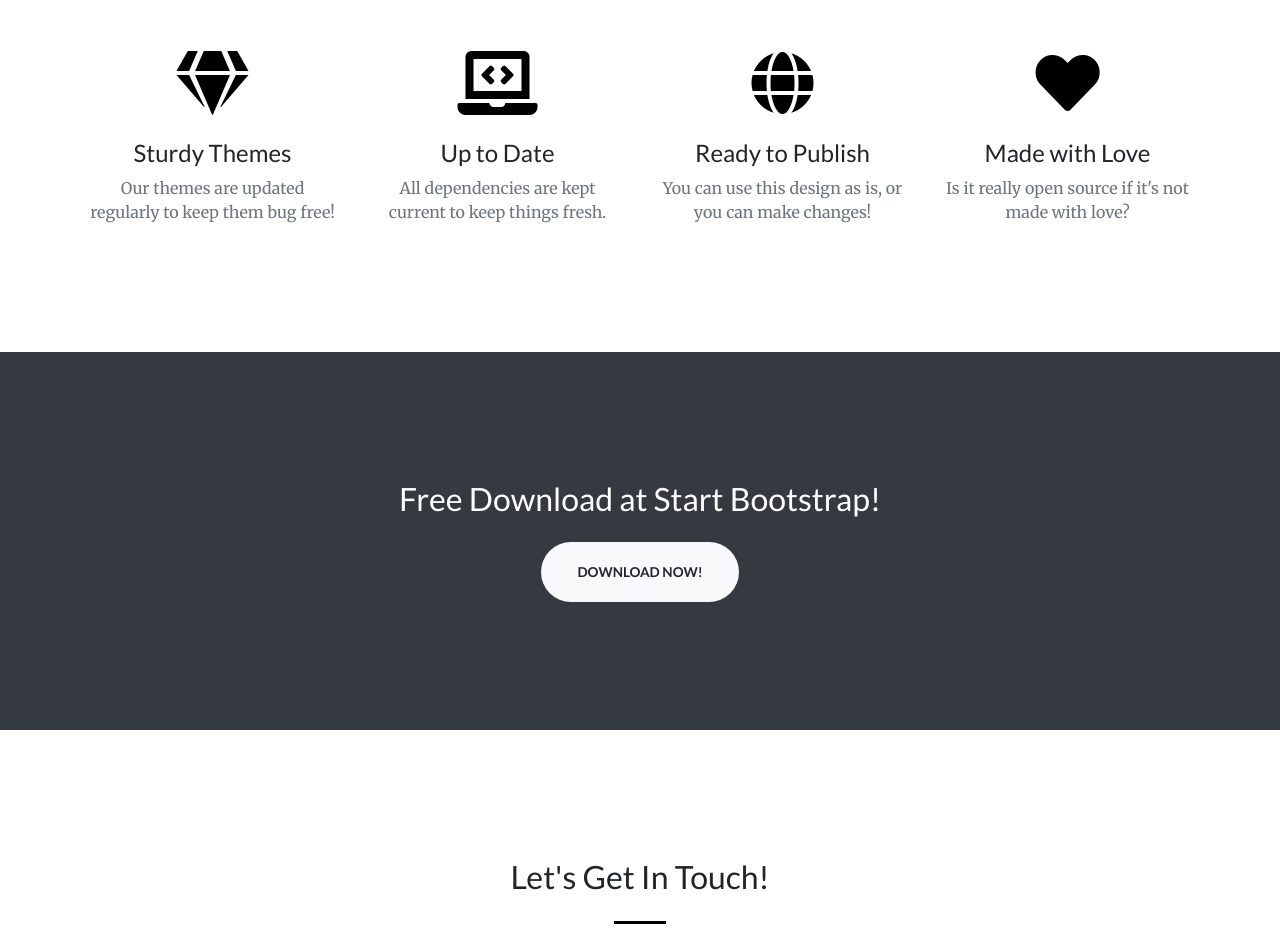
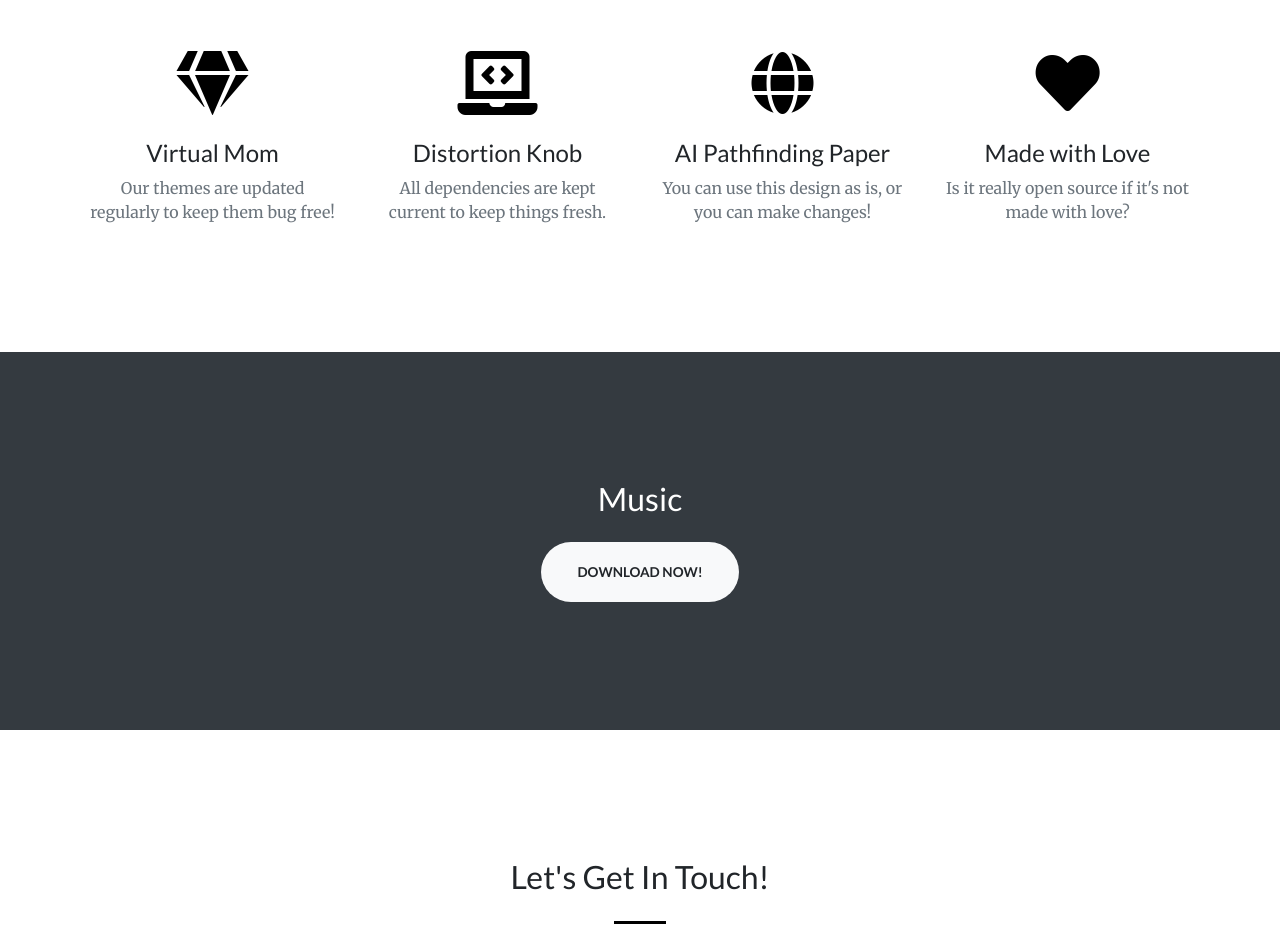
Before and after one commit to FrankHartmanDSP/Personal-Website-V2, a website with bundled scripts: page index.html in a window 1280 px wide. Shown: the part 1938-2877 px from the top of the page. Built offline with nearby package versions, Linux system fonts and the light colour scheme.

Commit message:
Changing header names

```diff
--- a/index.html
+++ b/index.html
@@ -93,21 +93,21 @@
         <div class="col-lg-3 col-md-6 text-center">
           <div class="mt-5">
             <i class="fas fa-4x fa-gem text-primary mb-4"></i>
-            <h3 class="h4 mb-2">Sturdy Themes</h3>
+            <h3 class="h4 mb-2">Virtual Mom</h3>
             <p class="text-muted mb-0">Our themes are updated regularly to keep them bug free!</p>
           </div>
         </div>
         <div class="col-lg-3 col-md-6 text-center">
           <div class="mt-5">
             <i class="fas fa-4x fa-laptop-code text-primary mb-4"></i>
-            <h3 class="h4 mb-2">Up to Date</h3>
+            <h3 class="h4 mb-2">Distortion Knob</h3>
             <p class="text-muted mb-0">All dependencies are kept current to keep things fresh.</p>
           </div>
         </div>
         <div class="col-lg-3 col-md-6 text-center">
           <div class="mt-5">
             <i class="fas fa-4x fa-globe text-primary mb-4"></i>
-            <h3 class="h4 mb-2">Ready to Publish</h3>
+            <h3 class="h4 mb-2">AI Pathfinding Paper</h3>
             <p class="text-muted mb-0">You can use this design as is, or you can make changes!</p>
           </div>
         </div>
@@ -125,7 +125,7 @@
   <!-- Music Section -->
   <section class="page-section bg-dark text-white" id="music">
     <div class="container text-center">
-      <h2 class="mb-4">Free Download at Start Bootstrap!</h2>
+      <h2 class="mb-4">Music</h2>
       <a class="btn btn-light btn-xl" href="https://startbootstrap.com/themes/creative/">Download Now!</a>
     </div>
   </section>
```
